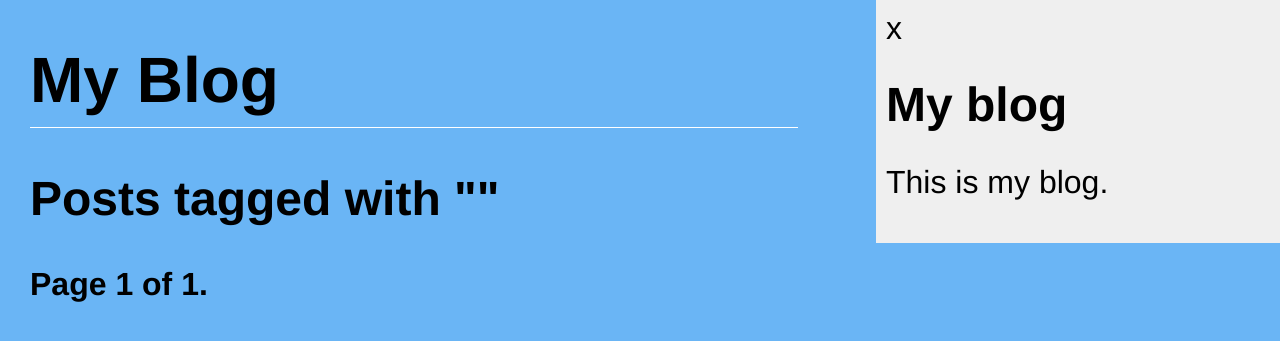
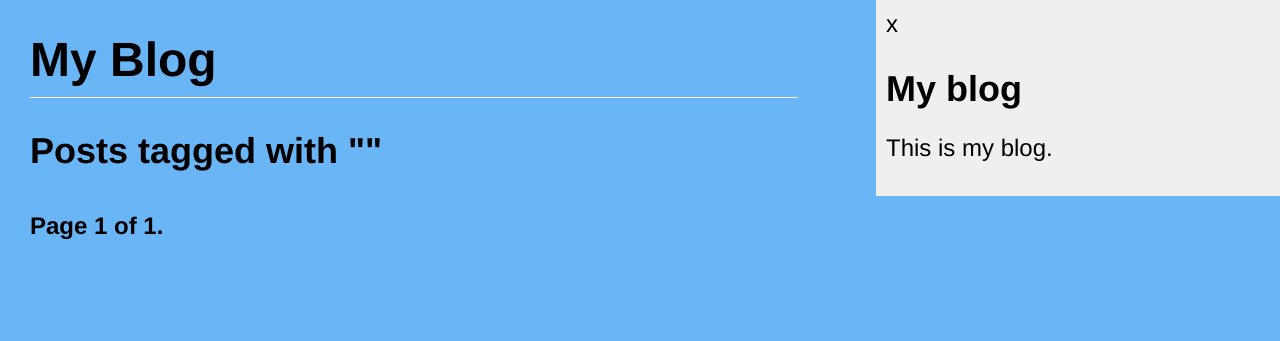
Before and after one commit to DanielLeviLucas/blog-site, a Django app: page /blog/ in a window 1280 px wide. Shown: the top 341 px of the page. Run offline with Django 4.2, Linux system fonts and the light colour scheme; data that the repository does not hold is empty.

Commit message:
Change font-size and a tag color to black

```diff
--- a/blog/static/css/blog.css
+++ b/blog/static/css/blog.css
@@ -1,7 +1,7 @@
 body {
   margin: 0;
   padding: 0;
-  font-size: 2rem;
+  font-size: 1.5rem;
   background-color: rgb(106, 181, 245);
   font-family: helvetica, sans-serif;
 }
@@ -9,6 +9,11 @@ body {
 a {
   color: white;
   text-decoration: none;
+}
+
+li > a,
+.black {
+  color: black;
 }
 
 h1 {
```
